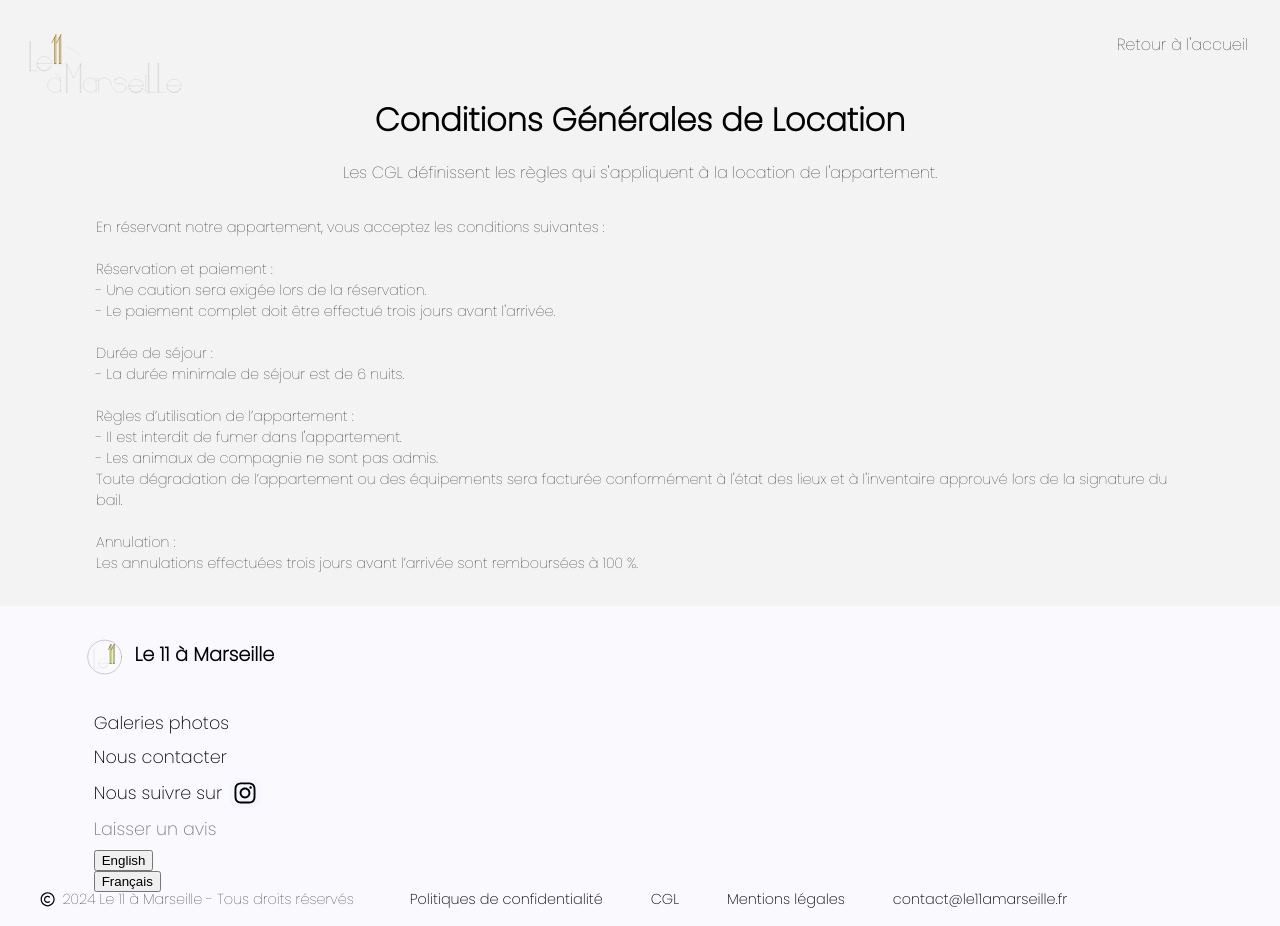
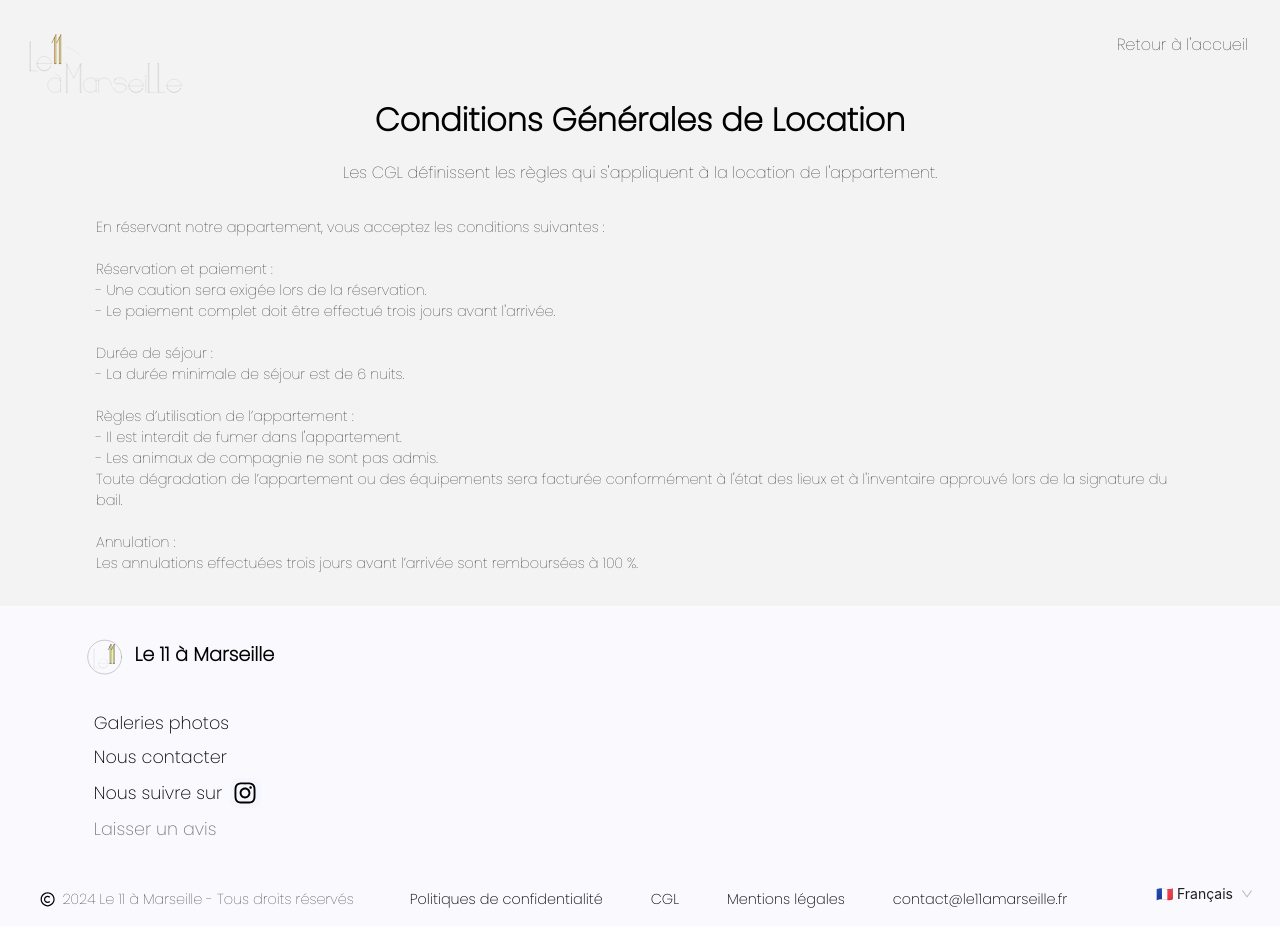
Before and after one commit to Edouard-LARROCHE/Le-11-Marseille, a React (Vite) app: page /cgl in a window 1280 px wide. Built offline with nearby package versions, Linux system fonts and the light colour scheme; a web font is replaced by a local one.

Commit message:
update i18next config & add select

```diff
--- a/src/i18n.js
+++ b/src/i18n.js
@@ -16,15 +16,30 @@ const resources = {
 	},
 }
 
+const getStoredLanguage = () => {
+	const storedLang = localStorage.getItem("i18nextLng")
+	if (!storedLang) {
+		localStorage.setItem("i18nextLng", "fr")
+
+		return "fr"
+	}
+	return storedLang
+}
+
 i18n.use(Backend)
 	.use(LanguageDetector)
 	.use(initReactI18next)
 	.init({
 		resources,
-		fallbackLng: "en",
-		debug: true,
+		lng: getStoredLanguage(),
+		fallbackLng: "fr",
+		debug: false,
 		interpolation: {
 			escapeValue: false,
+		},
+		detection: {
+			order: ["localStorage", "navigator"],
+			caches: ["localStorage"],
 		},
 	})
 
--- a/src/pages/footer/footer.jsx
+++ b/src/pages/footer/footer.jsx
@@ -2,6 +2,7 @@ import React from "react"
 import { gsap } from "gsap"
 import { Link, useLocation, useNavigate } from "react-router-dom"
 import { useTranslation } from "react-i18next"
+import { Select } from "antd"
 
 import { useScrollTarget } from "../../Context"
 
@@ -12,6 +13,8 @@ import Insta from "../../assets/icons/instagram.svg?react"
 
 import "./footer.scss"
 
+const { Option } = Select
+
 const Footer = () => {
 	const { i18n } = useTranslation()
 
@@ -21,6 +24,10 @@ const Footer = () => {
 
 	const changeLanguage = (lng) => {
 		i18n.changeLanguage(lng)
+	}
+
+	const handleLanguageChange = (value) => {
+		changeLanguage(value)
 	}
 
 	const handleScroll = () => {
@@ -45,14 +52,7 @@ const Footer = () => {
 						<li>
 							<Link to="/image/livingroom">Galeries photos</Link>
 						</li>
-						<li
-							onClick={() => {
-								// props.setCameFromAnotherPage(true)
-								handleScroll()
-							}}
-						>
-							Nous contacter
-						</li>
+						<li onClick={handleScroll}>Nous contacter</li>
 						<li className="li-social" translate="no">
 							<a
 								href="https://www.instagram.com/locationle11"
@@ -66,14 +66,35 @@ const Footer = () => {
 							</a>
 						</li>
 						<li className="note">Laisser un avis</li>
-						<button onClick={() => changeLanguage("en")}>
-							English
-						</button>
-						<button onClick={() => changeLanguage("fr")}>
-							Français
-						</button>
 					</ul>
 					<CopyRight />
+					<Select
+						defaultValue={i18n.language}
+						style={{
+							width: 120,
+							position: "absolute",
+							right: "1rem",
+							bottom: "1rem",
+						}}
+						bordered={false}
+						onChange={handleLanguageChange}
+						dropdownStyle={{
+							zIndex: 2000,
+						}}
+					>
+						<Option value="fr">
+							<span role="img" aria-label="french flag">
+								🇫🇷
+							</span>{" "}
+							Français
+						</Option>
+						<Option value="en">
+							<span role="img" aria-label="english flag">
+								🇬🇧
+							</span>{" "}
+							English
+						</Option>
+					</Select>
 				</div>
 			</div>
 		</div>
```
